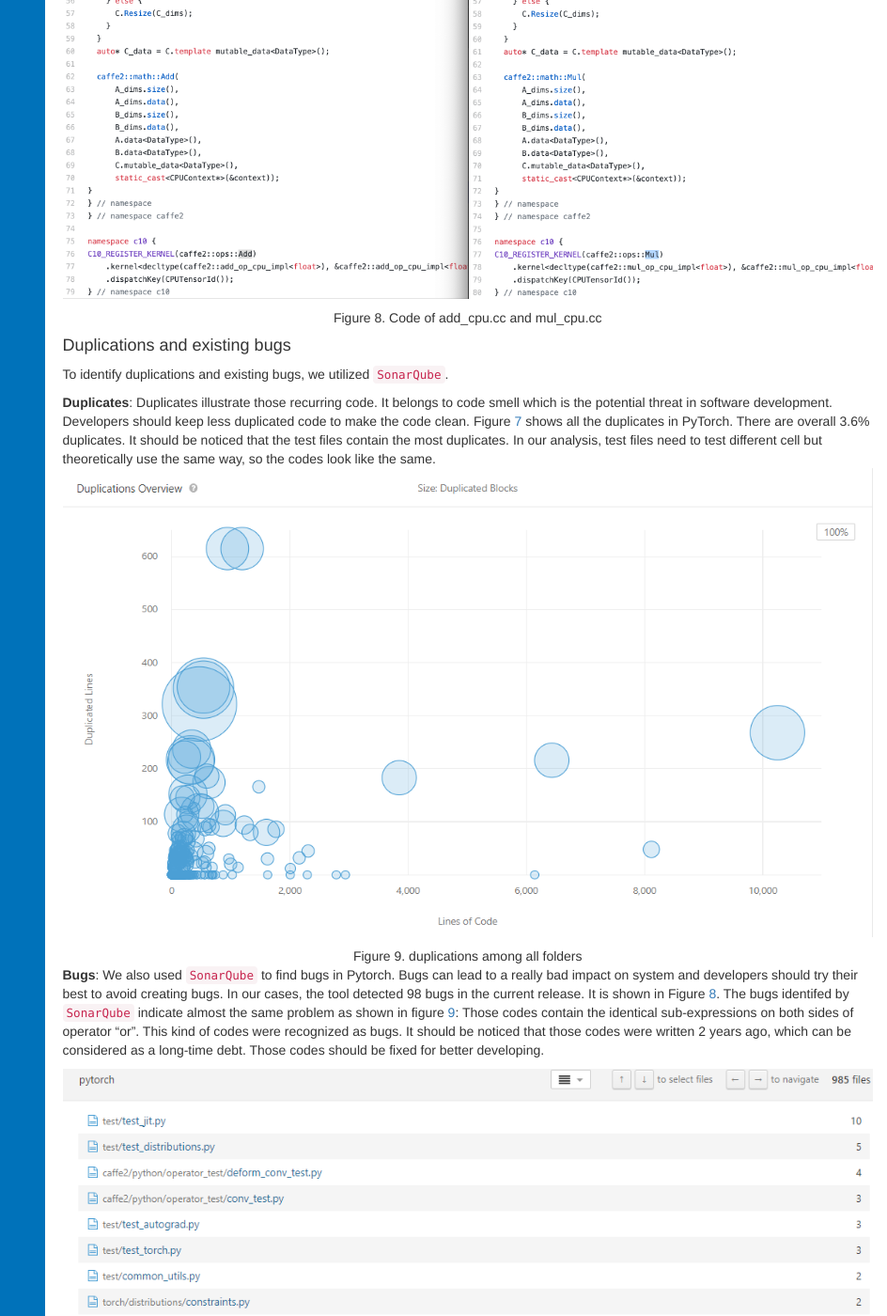
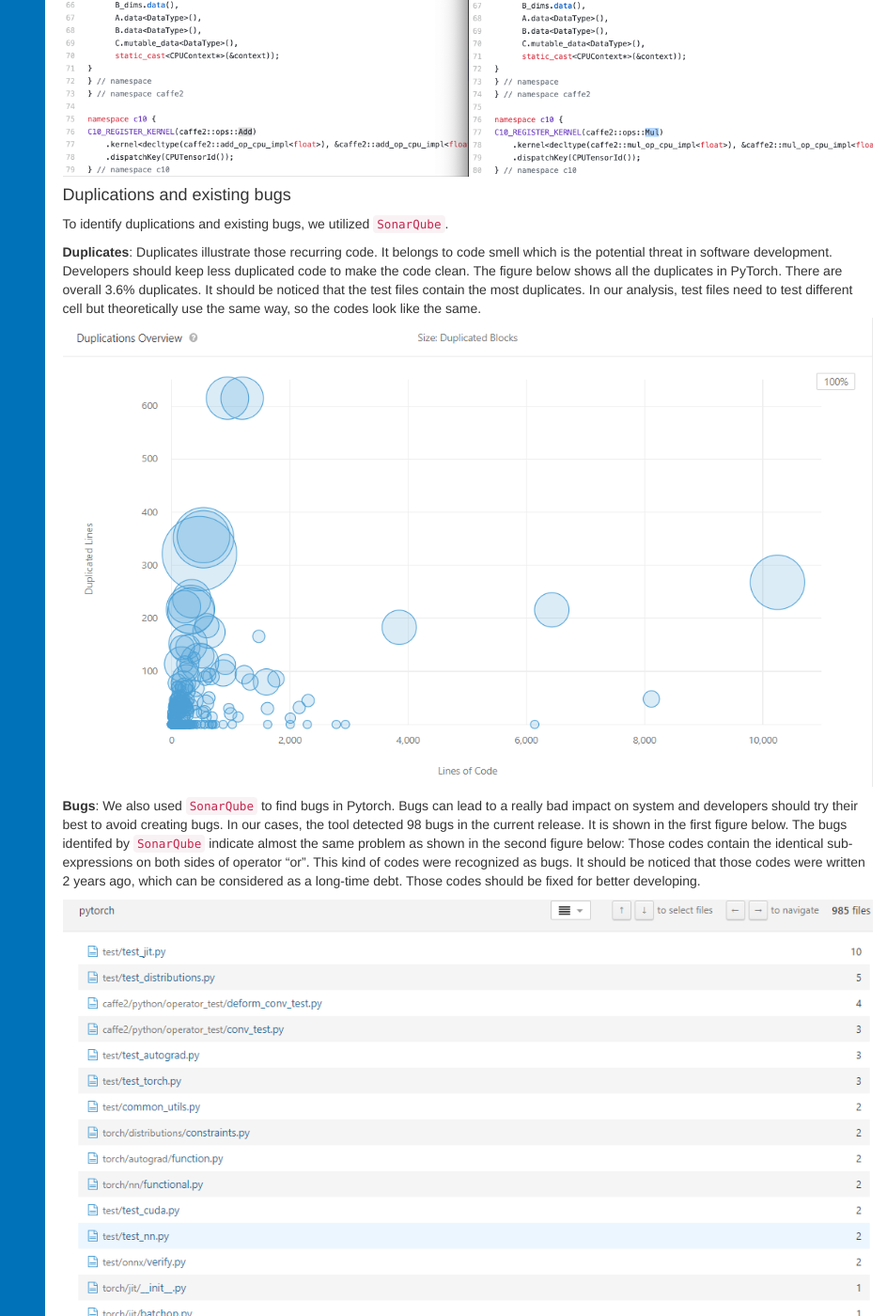
Before and after one commit to SERG-Delft/desosa2019, a Jekyll site: the page built from chapters/pytorch/index.md, in a window 1280 px wide and 1400 px high, scrolled down 14722 px. Shown: the whole window at 94% size, without its empty margins (336-1280 px from the left). Built offline with Jekyll 4.4.1, drawn with Linux system fonts in a browser that asks for light colours; nearby versions of some CDN libraries; some of the changed text lies outside the part shown.

Commit message:
Remove figure references

```diff
--- a/chapters/pytorch/index.md
+++ b/chapters/pytorch/index.md
@@ -85,13 +85,9 @@ Pytorch has many developers who are the main members of the team. We want to con
 
 ### Power vs Interest Grid
 
-Figure [1](#PIgrid) shows the Power & Interest grid.
+The figure below shows the Power & Interest grid.
 
-![#PIgrid](images/pytorch/H2zjEQj.png)
-
-<center>Figure 1. Power & Interest grid</center>
-
-
+![Power & Interest grid](images/pytorch/H2zjEQj.png)
 
 **High power and high interest**: Core developers have the right to accept project modifications but not like administrators and production engineers who have more power. Testers, maintainers, and assessors take responsibility of testing the system, managing the evolution, and overseeing the system's conformance to standard, respectively. Therefore, they have a slightly lower power compared with core developers. Testers, maintainers and assessors have the same level interest as core developers. Acquirers oversee the procurement of the system and give the financial support. Within them, Facebook is the founder. They usually are the most important part, as they can control the future roadmap of the software. Therefore, they have the highest interest and power.
 
@@ -125,9 +121,7 @@ Pytorch has its trace of development of its scope and responsibilties. In the <a
 
 ### Context Diagram
 
-![](images/pytorch/weElGdo.png)
-
-<center>Figure 2. Context view</center>
+![Context view](images/pytorch/weElGdo.png)
 
 The context diagram shows interfaces of Pytorch with external entities. The external entity can be a person, an organization or a system that "implements, offers or uses services of Pytorch, or manages, provides or uses data of Pytorch" [[2]](#book). The diagram presents the data/services transferring between external entities and Pytorch.
 
@@ -150,11 +144,9 @@ The development view of PyTorch describes its code structure and dependencies, b
 
 ### Module Structure Model
 
-The main structure of PyTorch in a architectural view is shown in Figure [3](#module_model).
+The main structure of PyTorch in a architectural view is shown in the figure below.
 
-![#module_model](images/pytorch/iGWbOXL.png)
-
-<center> Figure 3. Pytorch Architecture. Inspired by <a href=#learning_pytorch_book>[3]</a></center>
+![Pytorch Architecture. Inspired by <a href=#learning_pytorch_book>[3]</a>](images/pytorch/iGWbOXL.png)
 
 The top-level Python library of PyTorch (please refer to the following section) exposes easy-to-understand API for users to quickly perform operations on tersors, build and train a deep neural network. This library provides interface but doesn't really execute the computations. Instead, it delivers this job down to its efficient computation engines written in C++.
 
@@ -249,32 +241,27 @@ We analyzed three kinds of keywords/tags "TODO"s, "FIXME"s and "XXX"s in PyTorch
 
 The reason why we analyze the hotspots is that the code with the high technical debt can be found by analyzing the 'hotspot' [[16]](#crystal). Hotspots are those large, complex code which the developers have to work often with. We used`Codescene` to analyze the hotspots.
 
-As shown in Figure [[4]](#hotspot), each blue circle represents a package in the code, and the red dots are the hotspots [[16]](#crystal).
+As shown in the figure below, each blue circle represents a package in the code, and the red dots are the hotspots [[16]](#crystal).
 
-![#hotspot](images/pytorch/2jnlywS.png)
-<center>Figure 4. Hotspot</center>
-
+![Hotspot](images/pytorch/2jnlywS.png)
 
 Complexity trends denote how do the hotspots get more complicated over time. The hotspot with fast-growing complexity should be prioritized for refactoring to reduces the risk of technical debt. Otherwise, as soon as the complexity becomes unmanageable, the code modifications become really difficult [[16]](#crystal).
 
-As shown in Figure [[5]](#complexity), the complexity trend of hotspot `pytorch/test/test_jit.py` grows rapidly since June 2018. This accumulating complexity is a sign that the hotspot needs refactoring [[14]](#codescene) to reduce the risk of technical debt.
+As shown in the figure below, the complexity trend of hotspot `pytorch/test/test_jit.py` grows rapidly since June 2018. This accumulating complexity is a sign that the hotspot needs refactoring [[14]](#codescene) to reduce the risk of technical debt.
 
-![#complexity](images/pytorch/6mIn9eq.png)
-<center>Figure 5. Complexity trends of pytorch/test/test_jit.py</center>
+![ Complexity trends of pytorch/test/test_jit.py](images/pytorch/6mIn9eq.png)
 
 #### Temporal coupling
 
 Temporal coupling is a kind of codesmell. The large codebases with multiple developers may lead to technical debt. Even though at the beginning of development, developers separate the modules on purpose, the couplings may still form during development. The couplings among different modules lead to rigid system design and the difficulty of extending the features [[17]](#coupling-ana). Temporal coupling indicates how two or more modules change together over time. It can be obtained by calculating how often a module changes together with other modules. We used `Codescene` to visualize the temporal coupling.
 
-In Figure [7](#coupling), the lines that the modules which are modified together. The thicker lines, the stronger of temporal coupling.
+In the figure below, the lines that the modules which are modified together. The thicker lines, the stronger of temporal coupling.
 
-![#coupling](images/pytorch/PvngF9g.png)
-<center>Figure 7. Temporal coupling</center>
+![Temporal coupling](images/pytorch/PvngF9g.png)
 
-The coupling degrees of the pairs shown in the table in the right of the Figure are quite strong. For example, the coupling degrees of the third pairs are 95%. It means that 95% chance of changing one file results in a change in another file. The temporal coupling sometimes suggests a refactoring. As you can see the coupling degrees of the first pairs are 100%. Figure [8](#code) shows the code of `add_cpu.cc` and `mul_cpu.cc`. These two files are more like copy-paste work.
+The coupling degrees of the pairs shown in the table in the right of the Figure are quite strong. For example, the coupling degrees of the third pairs are 95%. It means that 95% chance of changing one file results in a change in another file. The temporal coupling sometimes suggests a refactoring. As you can see the coupling degrees of the first pairs are 100%. The figure below shows the code of `add_cpu.cc` and `mul_cpu.cc`. These two files are more like copy-paste work.
 
-![#code](images/pytorch/aHnzbOE.png)
-<center>Figure 8. Code of add_cpu.cc and mul_cpu.cc</center>
+![Code of add_cpu.cc and mul_cpu.cc](images/pytorch/aHnzbOE.png)
 
 
 
@@ -283,21 +270,14 @@ The coupling degrees of the pairs shown in the table in the right of the Figure
 
 To identify duplications and existing bugs, we utilized `SonarQube`.
 
-**Duplicates**: Duplicates illustrate those recurring code. It belongs to code smell which is the potential threat in software development. Developers should keep less duplicated code to make the code clean. Figure [7](#coupling) shows all the duplicates in PyTorch. There are overall 3.6% duplicates. It should be noticed that the test files contain the most duplicates. In our analysis, test files need to test different cell but theoretically use the same way, so the codes look like the same.
-![#duplication](images/pytorch/VomQBGq.png)
-<center>Figure 9. duplications among all folders</center>
+**Duplicates**: Duplicates illustrate those recurring code. It belongs to code smell which is the potential threat in software development. Developers should keep less duplicated code to make the code clean. The figure below shows all the duplicates in PyTorch. There are overall 3.6% duplicates. It should be noticed that the test files contain the most duplicates. In our analysis, test files need to test different cell but theoretically use the same way, so the codes look like the same.
+![Duplications among all folders](images/pytorch/VomQBGq.png)
 
+**Bugs**: We also used `SonarQube` to find bugs in Pytorch. Bugs can lead to a really bad impact on system and developers should try their best to avoid creating bugs. In our cases, the tool detected 98 bugs in the current release. It is shown in the first figure below. The bugs identifed by `SonarQube` indicate almost the same problem as shown in the second figure below: Those codes contain the identical sub-expressions on both sides of operator "or". This kind of codes were recognized as bugs. It should be noticed that those codes were written 2 years ago, which can be considered as a long-time debt. Those codes should be fixed for better developing.
 
+![Bugs in documents](images/pytorch/MDlEcqY.png)
 
-**Bugs**: We also used `SonarQube` to find bugs in Pytorch. Bugs can lead to a really bad impact on system and developers should try their best to avoid creating bugs. In our cases, the tool detected 98 bugs in the current release. It is shown in Figure [8](#code). The bugs identifed by `SonarQube` indicate almost the same problem as shown in figure [9](#duplication): Those codes contain the identical sub-expressions on both sides of operator "or". This kind of codes were recognized as bugs. It should be noticed that those codes were written 2 years ago, which can be considered as a long-time debt. Those codes should be fixed for better developing.
-
-![](images/pytorch/MDlEcqY.png)
-
-<center>Figure 10. Bugs in documents</center>
-
-![](images/pytorch/goUNA2R.png)
-
-<center>Figure 11. Specific bugs</center>
+![Specific bugs](images/pytorch/goUNA2R.png)
 
 #### Overview of the solutions
 
@@ -311,12 +291,11 @@ After the analysis, we came up with the solutions to reduce or solve the technic
 
 ### Identifying Testing Debt
 
-![](images/pytorch/gDo5bw9.png)
-<center>Figure 12. Testing coverage</center>
+![Testing coverage](images/pytorch/gDo5bw9.png)
 
 Testing debt exists due to the lack of testing or poor quality of testing. In this section, we analyze the testing debt of PyTorch.
 
-By using a Python IDE - PyCharm, we get a detailed test coverage showing the files coverage of the whole project and lines coverage of every single Python file (see **Figure 12**). Only 5% files and 32% lines are covered which are quite low. The reasons are two folds. One is that the tests (such as GPU test and distribution test) we run are not complete and the other one is that files in directories (e.g., `aten`, `c10`) are in C/C++ which could not be included.
+By using a Python IDE - PyCharm, we get a detailed test coverage showing the files coverage of the whole project and lines coverage of every single Python file (see the figure above). Only 5% files and 32% lines are covered which are quite low. The reasons are two folds. One is that the tests (such as GPU test and distribution test) we run are not complete and the other one is that files in directories (e.g., `aten`, `c10`) are in C/C++ which could not be included.
 
 Despite these exceptions, the test coverage is still not enough for such a widely used open source project. We can see that the torch module is coveraged due to it is the core module that currently being used frequently. Caffe2 and some other modules are not covered since they are rather complicated or too old, developers did not concern more on those modules. Thus, those files that not being test should be seen as test debt.
 
@@ -326,13 +305,9 @@ Despite these exceptions, the test coverage is still not enough for such a widel
 There are two variants of PyTorch. Originally, Pytorch was developed as a Python wrapper for the LuaJIT-based Torch framework[[19]](#1). Then, Pytorch became a completely new development. Unlike the old variant, PyTorch no longer uses the Lua language and LuaJIT. Instead, it's a native Python package.
 
 PyTorch redesigned and implemented Torch in Python while sharing the same core C library in the backend code. Torch was originally implemented in C, with a wrapper for the Lua scripting language, but PyTorch wraps the core Torch binaries in Python and provides GPU acceleration for many functions[[18]](#infoworld). PyTorch developers have tweaked their backend code to run Python efficiently. They also retained GPU-based hardware acceleration and the extensibility that made Lua-based Torch popular among researchers. -->
-Since Pytorch was the next generation products of torch, it was developed officially since 2016. Pytorch was mainly developed on Github to control its different releases. As shown in **Figure 9**, the contributions increased dramatically since 2016.
+Since Pytorch was the next generation products of torch, it was developed officially since 2016. Pytorch was mainly developed on Github to control its different releases. As shown in the figure below, the contributions increased dramatically since 2016.
 
-![](images/pytorch/Zp6DKp8.png)
-
-<center>Figure 13. Contributions to master, excluding merge commits </center>
-
-
+![Contributions to master, excluding merge commits](images/pytorch/Zp6DKp8.png)
 
 According to the releases showing on the Github, Pytorch has released several versions which from v0.1.1 to v1.0.1. We summarized those versions fixing bugs into a table. We can see the evolution of technical debt from this table. At the first six versions, Pytorch focus on developing new functions regardless of fixing bugs, we considered this stage as developing stage. Then, when the system gradually keep in stable, the developers begin bugs fixing. In the recent versions, since the early versions accumulated more technical debt and gradually effect the system daily running, developers focus on fixing bugs and check errors.
 
@@ -365,11 +340,9 @@ According to the releases showing on the Github, Pytorch has released several ve
 
 ## Deployment View
 
-Deployment view determines the related environment to run the system. We will discuss the deployment view in the following passages and Figure [13](#deployment) is the overall figure of the deployment view of Pytorch.
+Deployment view determines the related environment to run the system. We will discuss the deployment view in the following passages and the figure below is the overall figure of the deployment view of Pytorch.
 
-![#deployment](images/pytorch/AxTbBm0.png)
-
-<center>Figure 14. Figure deployment view</center>
+![Figure deployment view](images/pytorch/AxTbBm0.png)
 
 ### Third Party Library
 
```
